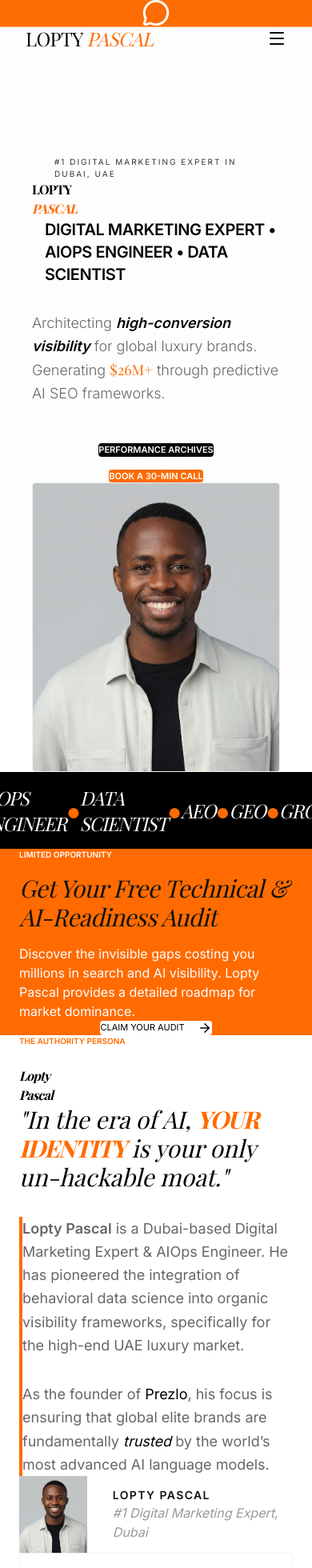
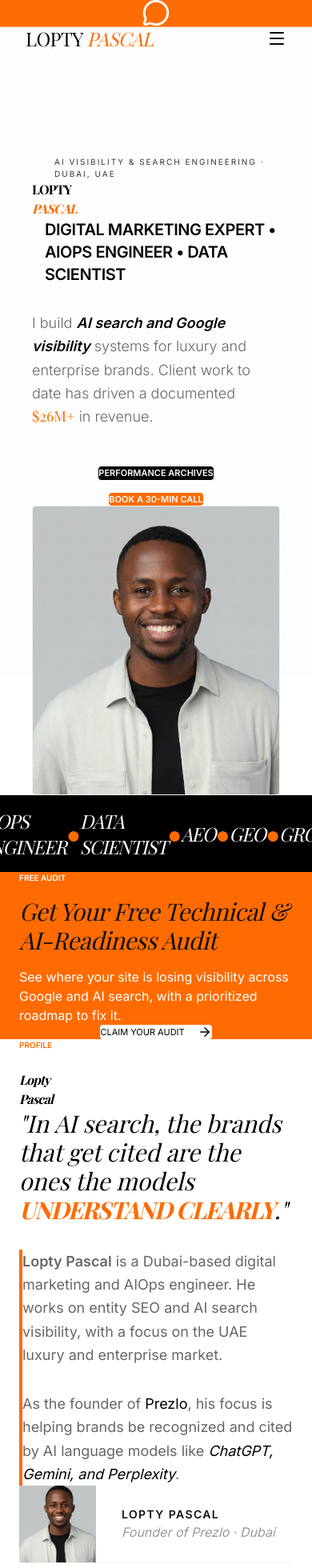
Before and after one commit to lopty/LoptyPascal, a React (Vite) app: page / in a window 390 px wide. Shown: the top 1960 px of the page at 80% size. Built offline with nearby package versions, Linux system fonts and the light colour scheme; a web font is replaced by a local one.

Commit message:
Update App.tsx

```diff
--- a/src/App.tsx
+++ b/src/App.tsx
@@ -3480,7 +3480,7 @@
                 <div className="inline-flex items-center gap-3 px-4 py-2 bg-black/5 rounded-full mb-10">
                   <div className="w-2 h-2 bg-luxury-accent rounded-full animate-pulse" />
                   <span className="text-[10px] font-bold uppercase tracking-[0.2em] text-black/80">
-                     #1 Digital Marketing Expert in Dubai, UAE
+                     AI Visibility & Search Engineering · Dubai, UAE
                   </span>
                 </div>
 
@@ -3497,7 +3497,7 @@
                     </p>
                   </div>
                   <p className="text-lg md:text-xl text-black/60 font-light leading-relaxed max-w-xl">
-                    Architecting <span className="text-black font-semibold italic">high-conversion visibility</span> for global luxury brands. Generating <span className="text-luxury-accent font-serif font-bold">$26M+</span> through predictive AI SEO frameworks.
+                    I build <span className="text-black font-semibold italic">AI search and Google visibility</span> systems for luxury and enterprise brands. Client work to date has driven a documented <span className="text-luxury-accent font-serif font-bold">$26M+</span> in revenue.
                   </p>
                 </div>
 
@@ -3535,12 +3535,12 @@
                     </div>
                     <img
                       src="/lopty-pascal.png"
-                      alt="Lopty Pascal - Best Digital Marketing Expert Dubai"
+                      alt="Lopty Pascal, AI visibility engineer, Dubai"
                       className="w-full h-full object-cover rounded-sm shadow-[0_30px_60px_-15px_rgba(0,0,0,0.3)] grayscale hover:grayscale-0 transition-all duration-1000 border border-black/5"
                     />
                     <div className="absolute -bottom-4 md:-bottom-8 left-0 md:-left-8 bg-black p-4 md:p-8 shadow-2xl border border-white/5">
                        <p className="text-luxury-accent font-serif italic text-2xl md:text-4xl mb-1 md:mb-2 text-luxury-accent">AEO/GEO</p>
-                       <p className="text-[8px] md:text-[10px] font-black uppercase tracking-widest text-white/50">Verified AI Authority</p>
+                       <p className="text-[8px] md:text-[10px] font-black uppercase tracking-widest text-white/50">AI Search Optimization</p>
                     </div>
                 </div>
               </motion.div>
@@ -3556,9 +3556,9 @@
         <section id="audit" className="py-12 md:py-20 bg-luxury-accent text-white">
           <div className="max-w-7xl mx-auto px-6 md:px-8 flex flex-col md:flex-row justify-between items-center gap-12">
             <div className="max-w-2xl">
-              <span className="text-[10px] font-black uppercase tracking-[0.4em] text-white/60 mb-4 block">Limited Opportunity</span>
+              <span className="text-[10px] font-black uppercase tracking-[0.4em] text-white/60 mb-4 block">Free Audit</span>
               <h2 className="text-3xl md:text-5xl font-serif font-bold italic leading-tight mb-4">Get Your Free Technical & AI-Readiness Audit</h2>
-              <p className="text-white/80 text-base md:text-lg">Discover the invisible gaps costing you millions in search and AI visibility. Lopty Pascal provides a detailed roadmap for market dominance.</p>
+              <p className="text-white/80 text-base md:text-lg">See where your site is losing visibility across Google and AI search, with a prioritized roadmap to fix it.</p>
             </div>
             <a
               href={`https://wa.me/${WHATSAPP_PHONE.replace('+', '')}?text=Hi%20Lopty,%20I'd%20like%20to%20request%20a%20free%20Performance%20and%20AI%20Readiness%20Audit.`}
@@ -3576,20 +3576,20 @@
             <div className="grid lg:grid-cols-2 gap-20 lg:gap-32 items-center">
               <div className="relative space-y-12">
                 <div className="space-y-6">
-                   <span className="text-[10px] font-black uppercase tracking-[0.5em] text-luxury-accent block">The Authority Persona</span>
+                   <span className="text-[10px] font-black uppercase tracking-[0.5em] text-luxury-accent block">Profile</span>
                    <h2 className="text-6xl md:text-[8rem] font-serif font-black text-black leading-none italic lowercase tracking-tighter">Lopty <br /> <span className="not-italic text-black/5">Pascal</span></h2>
                 </div>
 
                 <div className="space-y-8 relative z-10">
                   <p className="text-3xl md:text-5xl font-serif text-black leading-tight italic">
-                    "In the era of AI, <span className="text-luxury-accent not-italic font-sans font-black uppercase tracking-tighter">Your Identity</span> is your only un-hackable moat."
+                    "In AI search, the brands that get cited are the ones the models <span className="text-luxury-accent not-italic font-sans font-black uppercase tracking-tighter">understand clearly</span>."
                   </p>
                   <div className="text-lg md:text-xl text-black/60 leading-relaxed space-y-8 border-l-4 border-luxury-accent pl-12">
                     <p>
-                      <strong>Lopty Pascal</strong> is a Dubai-based Digital Marketing Expert & AIOps Engineer. He has pioneered the integration of behavioral data science into organic visibility frameworks, specifically for the high-end UAE luxury market.
+                      <strong>Lopty Pascal</strong> is a Dubai-based digital marketing and AIOps engineer. He works on entity SEO and AI search visibility, with a focus on the UAE luxury and enterprise market.
                     </p>
                     <p>
-                      As the founder of <span className="text-black font-bold">Prezlo</span>, his focus is ensuring that global elite brands are fundamentally <span className="italic text-black underline decoration-luxury-accent underline-offset-8">trusted</span> by the world’s most advanced AI language models.
+                      As the founder of <span className="text-black font-bold">Prezlo</span>, his focus is helping brands be recognized and cited by AI language models like <span className="italic text-black underline decoration-luxury-accent underline-offset-8">ChatGPT, Gemini, and Perplexity</span>.
                     </p>
                   </div>
                 </div>
@@ -3598,7 +3598,7 @@
                    <img src="/lopty-pascal.png" alt="Lopty Pascal Professional Portrait" className="w-24 h-24 object-cover rounded-full grayscale border-2 border-luxury-accent shadow-2xl" />
                    <div className="space-y-1">
                       <p className="text-sm font-black uppercase tracking-widest">Lopty Pascal</p>
-                      <p className="text-xs text-black/40 italic">#1 Digital Marketing Expert, Dubai</p>
+                      <p className="text-xs text-black/40 italic">Founder of Prezlo · Dubai</p>
                    </div>
                 </div>
               </div>
@@ -3616,9 +3616,9 @@
                      <p className="text-sm text-white/60 leading-relaxed font-light">Documented revenue surplus generated for corporate partners.</p>
                   </div>
                   <div className="bg-gray-50 p-8 md:p-12 border border-black/5 rounded-sm shadow-sm hover:shadow-2xl hover:border-luxury-accent transition-all duration-700 bg-white/40 backdrop-blur-sm">
-                     <div className="text-5xl md:text-6xl font-serif italic text-luxury-accent mb-6 font-black">100%</div>
-                     <h4 className="text-[11px] font-black uppercase tracking-widest text-black/40 mb-4">KPI Scaling</h4>
-                     <p className="text-sm text-black/60 leading-relaxed font-light">Successful implementation rate for high-stake technical overhauls.</p>
+                     <div className="text-5xl md:text-6xl font-serif italic text-luxury-accent mb-6 font-black">Global</div>
+                     <h4 className="text-[11px] font-black uppercase tracking-widest text-black/40 mb-4">Client Reach</h4>
+                     <p className="text-sm text-black/60 leading-relaxed font-light">Work spanning the UAE, Africa, Europe, the US, and Japan.</p>
                   </div>
                   <div className="bg-gray-50 p-8 md:p-12 border border-black/5 rounded-sm shadow-sm hover:shadow-2xl hover:border-luxury-accent transition-all duration-700 bg-white/40 backdrop-blur-sm transform translate-y-6 sm:translate-y-12">
                      <div className="text-5xl md:text-6xl font-serif italic text-luxury-accent mb-6 font-black">UAE</div>
@@ -3721,14 +3721,14 @@
         {/* EXPERTISE */}
         <section id="expertise" className="py-16 md:py-24 px-6 bg-white">
           <div className="max-w-6xl mx-auto">
-            <SectionHeader title="Core Competencies" subtitle="Market Authority" centered />
+            <SectionHeader title="Core Competencies" subtitle="What I Do" centered />
             <div className="mt-8 md:mt-12">
               {[
                 { title: 'AI & AEO Strategy', description: 'Advanced search optimization for AI language models like ChatGPT and Perplexity.' },
                 { title: 'Technical SEO Dubai', description: 'Hyperspecific local SEO and entity mapping for the UAE luxury market.' },
                 { title: 'AIOps Automation', description: 'Building autonomous marketing pipelines that scale revenue without overhead.' },
                 { title: 'Performance Marketing', description: 'High-ROAS Google and Meta Ads campaigns designed for measurable revenue generation.' },
-                { title: 'Software Mastery', description: 'Architecting growth-oriented platforms and visibility systems for global elite partners.' }
+                { title: 'Software Mastery', description: 'Architecting growth-oriented platforms and visibility systems for growth-focused brands.' }
               ].map((item, idx) => (
                 <ExpertiseBlock key={idx} index={idx} {...item} />
               ))}
@@ -3765,10 +3765,10 @@
            <div className="max-w-7xl mx-auto px-6 md:px-8 relative z-10">
               <div className="grid lg:grid-cols-2 gap-12 items-center">
                  <div>
-                    <span className="text-[10px] font-black uppercase tracking-[0.4em] text-luxury-accent mb-4 block">Proven Authority</span>
+                    <span className="text-[10px] font-black uppercase tracking-[0.4em] text-luxury-accent mb-4 block">Results</span>
                     <h2 className="text-3xl md:text-5xl font-serif font-bold italic mb-8 leading-tight text-black">The 26 Million <br className="hidden md:block" /> Dollar Delta</h2>
                     <p className="text-black/60 text-base md:text-lg font-sans leading-relaxed mb-10">
-                      My approach is built on a simple premise: <span className="text-black italic font-semibold">Technical Superiority = Market Dominance</span>.
+                      My approach is built on a simple premise: <span className="text-black italic font-semibold">technical quality compounds into measurable revenue</span>.
                     </p>
                     <div className="space-y-6">
                        {[
@@ -3816,7 +3816,7 @@
 
                 <div className="p-12 bg-black text-white rounded-sm shadow-4xl relative overflow-hidden group">
                    <div className="relative z-10">
-                      <p className="text-[10px] font-black uppercase tracking-widest text-luxury-accent mb-6 border-b border-luxury-accent/20 pb-4 inline-block">Official Verification</p>
+                      <p className="text-[10px] font-black uppercase tracking-widest text-luxury-accent mb-6 border-b border-luxury-accent/20 pb-4 inline-block">Verification</p>
                       <h4 className="text-3xl font-serif italic mb-8">Download Technical Summary</h4>
                       <a href="#contact" className="group/btn flex items-center gap-6 text-[12px] font-black uppercase tracking-[0.3em] text-white hover:text-luxury-accent transition-colors">
                          Full Dossier PDF <ArrowRight size={20} className="group-hover/btn:translate-x-2 transition-transform text-luxury-accent" />
@@ -3828,7 +3828,7 @@
                 <div className="pt-12 border-t border-black/5 flex items-center gap-6">
                   <img src="/lopty-pascal.png" alt="Lopty Pascal Verified" className="w-20 h-20 object-cover rounded-sm grayscale border border-black/5 shadow-2xl" />
                   <div className="space-y-1">
-                     <p className="text-[10px] font-black uppercase tracking-widest">Signed Authority</p>
+                     <p className="text-[10px] font-black uppercase tracking-widest">Lopty Pascal</p>
                      <p className="text-[8px] uppercase tracking-widest text-black/40">Lopty Pascal · Dubai, 2026</p>
                   </div>
                 </div>
@@ -3841,14 +3841,14 @@
                     role: 'Founder & Chief Engineer',
                     period: 'March 2026 – Present',
                     tags: ['AIOps', 'Entity Mapping', 'Core Logic'],
-                    desc: 'Architecting the next generation of visibility systems. We build autonomous engines that map brand identities across global knowledge graphs with 99.9% semantic accuracy. Specialized in high-stake growth for elite finance and luxury sectors.'
+                    desc: 'Building AI visibility infrastructure that maps brand identities across search and AI knowledge graphs. Focused on entity verification and citation for finance, luxury, and enterprise clients.'
                   },
                   {
                     company: 'Al Basel Group',
                     role: 'Senior Marketing Manager',
                     period: 'Dubai, UAE',
                     tags: ['Luxury Real Estate', 'High-NW Leads'],
-                    desc: 'Commanding multi-million dollar performance budgets. Successfully increased organic wealth-intent leads for ultra-luxury off-plan assets in Dubai Marina and the Palm Jumeirah by 400% through technical SEO surgery.'
+                    desc: 'Managed multi-million-dirham performance budgets and grew organic wealth-intent leads for luxury off-plan assets in Dubai Marina and Palm Jumeirah by 400% through technical SEO.'
                   },
                   {
                     company: 'Tecworq',
@@ -3862,7 +3862,7 @@
                     role: 'SEO & Search Apprentice',
                     period: 'Global Hub',
                     tags: ['Algorithm Lab', 'Trust Signals'],
-                    desc: 'Deep immersion into the organic visibility heuristics of the world\'s largest search ecosystem. Specialized research into conversational intent modeling for bilingual markets (English/Arabic/French).'
+                    desc: 'Search and SEO research collaboration focused on organic visibility and conversational intent modeling for bilingual markets (English, Arabic, French).'
                   }
                 ].map((item, idx) => (
                   <motion.div
@@ -3926,7 +3926,7 @@
              >
                 <SectionHeader title="Let's Scale" subtitle="Inquiry" centered />
                 <p className="text-xl md:text-4xl font-serif italic mb-12 md:mb-16 max-w-2xl mx-auto px-4 text-black">
-                  Ready to architect the <span className="text-luxury-accent">future of your visibility</span> in search and AI ecosystems?
+                  Want to improve how your brand shows up in <span className="text-luxury-accent">Google and AI search</span>?
                 </p>
                 <div className="flex flex-col items-center gap-8 md:gap-16">
                   <div className="flex gap-10 md:gap-16 mt-8">
@@ -3950,7 +3950,7 @@
             <div className="flex flex-wrap justify-center gap-8 md:gap-12">
               <span className="italic hover:text-black transition-colors cursor-default">Founder of Prezlo</span>
               <span className="hover:text-black transition-colors cursor-default">AIOps Engineer</span>
-              <span className="hover:text-black transition-colors cursor-default">SEO Authority</span>
+              <span className="hover:text-black transition-colors cursor-default">AI Search & SEO</span>
             </div>
           </div>
         </footer>
@@ -4035,7 +4035,7 @@
           "@type": "Person",
           "name": "Lopty Pascal",
           "alternateName": "Lopty Pascal Official",
-          "description": "Lopty Pascal is a world-class Digital Marketing Expert, Founder, and AI SEO Authority based in Dubai Marina. Specializing in AIOps, GEO (Generative Engine Optimization), and Hyper-Local SEO for Dubai luxury markets.",
+          "description": "Lopty Pascal is a digital marketing and AI search specialist and founder based in Dubai Marina, focused on AIOps, GEO (Generative Engine Optimization), and technical SEO for the UAE market.",
           "jobTitle": ["Founder & CEO", "Digital Marketing Expert", "AI SEO Expert", "AIOps Engineer", "Data Scientist"],
           "telephone": CONTACT_PHONE,
           "address": {
```
